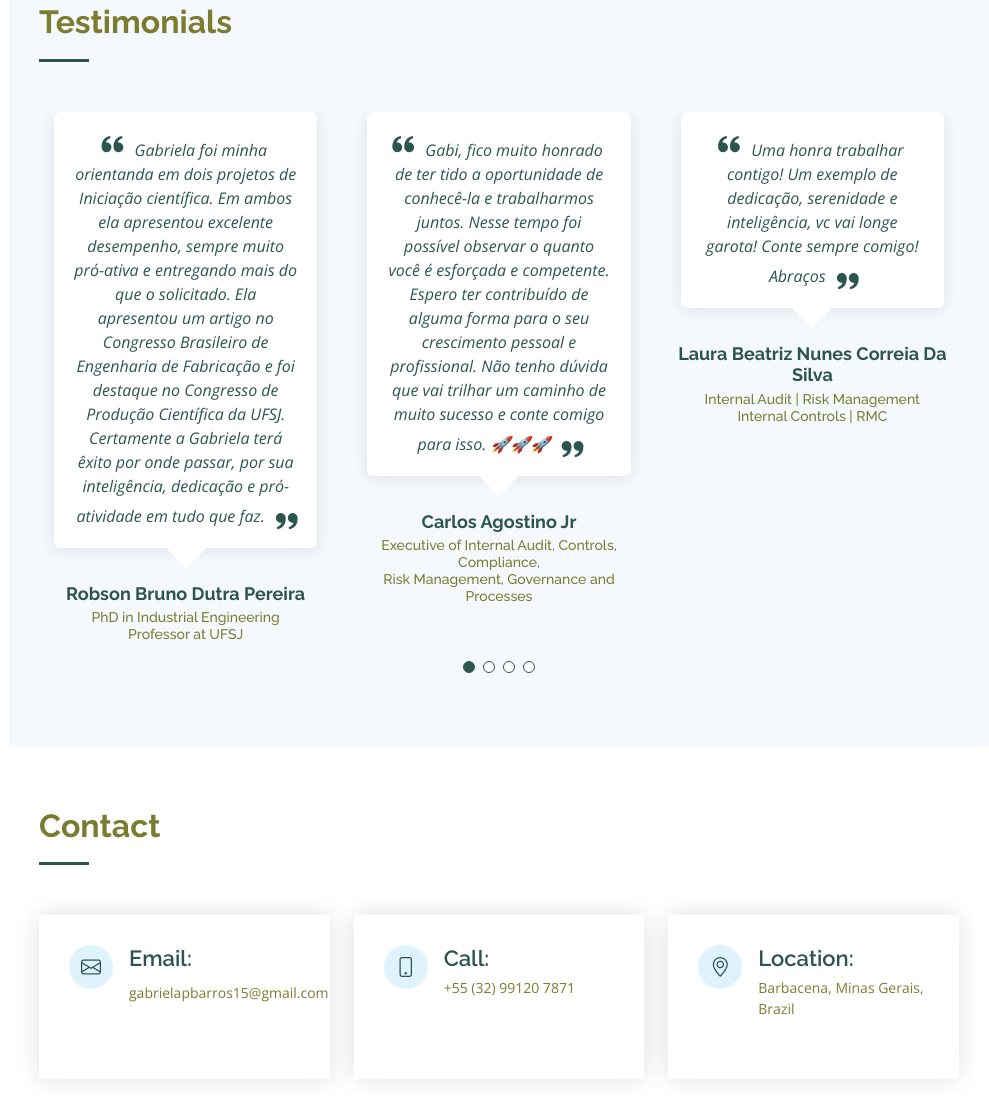
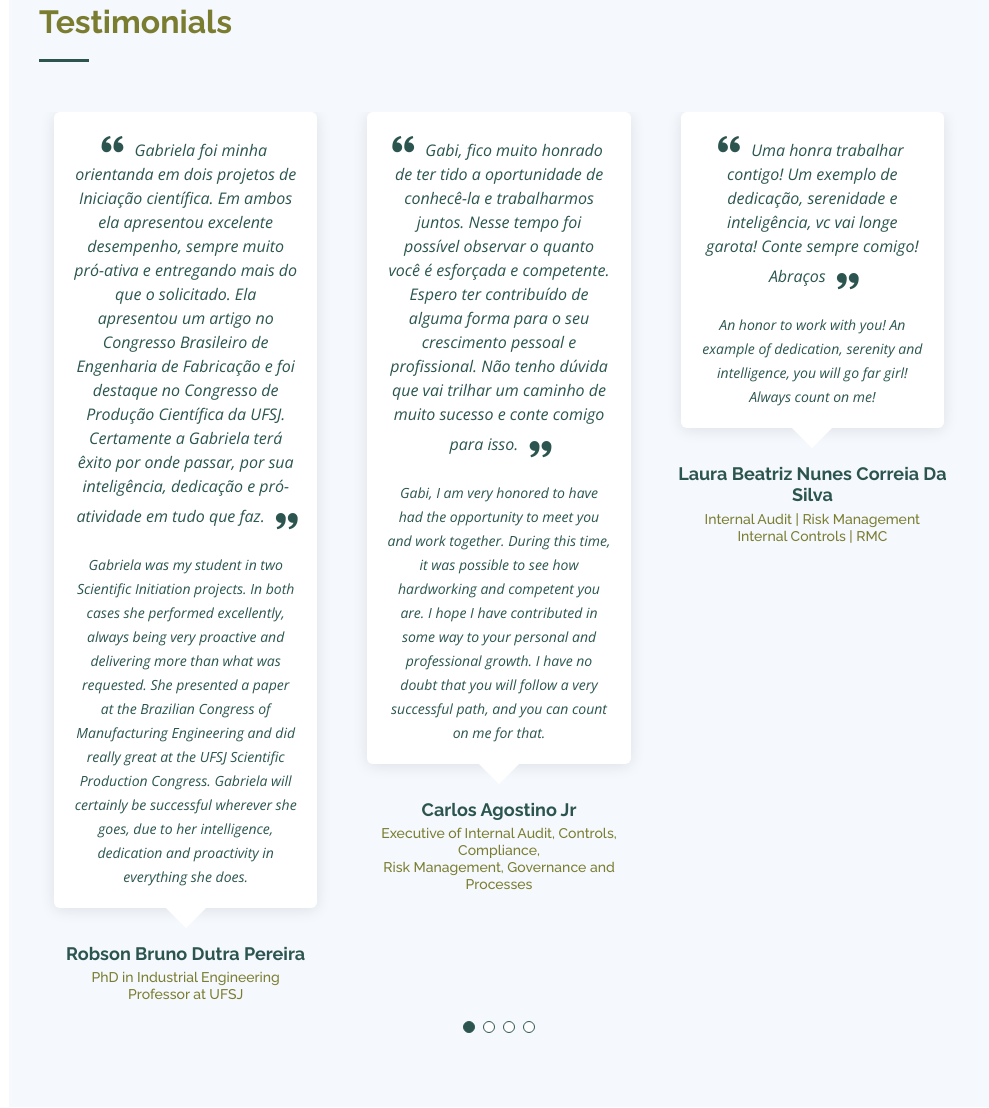
Before and after one commit to Gabriela-Pereira-Barros/Gabriela-Pereira-Barros.github.io, a plain HTML site: page english-index.html in a window 1280 px wide. Shown: the part 4507-5615 px from the top of the page, without its empty margins (291-1280 px from the left). Drawn offline with nearby package versions, Linux system fonts and the light colour scheme.

Commit message:
Colocando tradução dos depoimentos na página em inglês

```diff
--- a/assets/css/style.css
+++ b/assets/css/style.css
@@ -902,6 +902,11 @@ section {
   box-shadow: 0px 2px 15px rgba(0, 0, 0, 0.1);
 }
 
+.testimonials .testimonials-subitem {
+  font-size: 14px;
+}
+
+
 .testimonials .testimonial-item p::after {
   content: "";
   width: 0;
--- a/english-index.html
+++ b/english-index.html
@@ -527,6 +527,9 @@
                   <i class="bx bxs-quote-alt-left quote-icon-left"></i>
                   Gabriela foi minha orientanda em dois projetos de Iniciação científica. Em ambos ela apresentou excelente desempenho, sempre muito pró-ativa e entregando mais do que o solicitado. Ela apresentou um artigo no Congresso Brasileiro de Engenharia de Fabricação e foi destaque no Congresso de Produção Científica da UFSJ. Certamente a Gabriela terá êxito por onde passar, por sua inteligência, dedicação e pró-atividade em tudo que faz.
                   <i class="bx bxs-quote-alt-right quote-icon-right"></i>
+                  <br><br><span class="testimonials-subitem">
+                  Gabriela was my student in two Scientific Initiation projects. In both cases she performed excellently, always being very proactive and delivering more than what was requested. She presented a paper at the Brazilian Congress of Manufacturing Engineering and did really great at the UFSJ Scientific Production Congress. Gabriela will certainly be successful wherever she goes, due to her intelligence, dedication and proactivity in everything she does.
+                </span>
                 </p>
                 <!--<img src="assets/img/testimonials/testimonials-1.jpg" class="testimonial-img" alt="">-->
                 <h3>Robson Bruno Dutra Pereira</h3>
@@ -538,8 +541,11 @@
               <div class="testimonial-item" data-aos="fade-up" data-aos-delay="200">
                 <p>
                   <i class="bx bxs-quote-alt-left quote-icon-left"></i>
-                  Gabi, fico muito honrado de ter tido a oportunidade de conhecê-la e trabalharmos juntos. Nesse tempo foi possível observar o quanto você é esforçada e competente. Espero ter contribuído de alguma forma para o seu crescimento pessoal e profissional. Não tenho dúvida que vai trilhar um caminho de muito sucesso e conte comigo para isso. 🚀🚀🚀
+                  Gabi, fico muito honrado de ter tido a oportunidade de conhecê-la e trabalharmos juntos. Nesse tempo foi possível observar o quanto você é esforçada e competente. Espero ter contribuído de alguma forma para o seu crescimento pessoal e profissional. Não tenho dúvida que vai trilhar um caminho de muito sucesso e conte comigo para isso.
                   <i class="bx bxs-quote-alt-right quote-icon-right"></i>
+                  <br><br><span class="testimonials-subitem">
+                  Gabi, I am very honored to have had the opportunity to meet you and work together. During this time, it was possible to see how hardworking and competent you are. I hope I have contributed in some way to your personal and professional growth. I have no doubt that you will follow a very successful path, and you can count on me for that.
+                </span>
                 </p>
                 <!--<img src="assets/img/testimonials/testimonials-3.jpg" class="testimonial-img" alt="">-->
                 <h3>Carlos Agostino Jr</h3>
@@ -553,6 +559,9 @@
                   <i class="bx bxs-quote-alt-left quote-icon-left"></i>
                   Uma honra trabalhar contigo! Um exemplo de dedicação, serenidade e inteligência, vc vai longe garota! Conte sempre comigo! Abraços
                   <i class="bx bxs-quote-alt-right quote-icon-right"></i>
+                  <br><br><span class="testimonials-subitem">
+                  An honor to work with you! An example of dedication, serenity and intelligence, you will go far girl! Always count on me!
+                </span>
                 </p>
                 <!--<img src="assets/img/testimonials/testimonials-3.jpg" class="testimonial-img" alt="">-->
                 <h3>Laura Beatriz Nunes Correia Da Silva</h3>
@@ -564,8 +573,11 @@
               <div class="testimonial-item" data-aos="fade-up" data-aos-delay="100">
                 <p>
                   <i class="bx bxs-quote-alt-left quote-icon-left"></i>
-                  Gabi, que prazer foi trabalhar com você! Me inspirava em você todos os dias. Você é uma profissional incrível. De quebra, ganhei uma amiga. Sucesso sempre! ❤
+                  Gabi, que prazer foi trabalhar com você! Me inspirava em você todos os dias. Você é uma profissional incrível. De quebra, ganhei uma amiga. Sucesso sempre!
                   <i class="bx bxs-quote-alt-right quote-icon-right"></i>
+                  <br><br><span class="testimonials-subitem">
+                  Gabi, what a pleasure it was to work with you! I was inspired by you every day. You are an incredible professional. Plus, I won a friend. Success always!
+                </span>
                 </p>
                 <!--<img src="assets/img/testimonials/testimonials-2.jpg" class="testimonial-img" alt="">-->
                 <h3>Vitória Chaves</h3>
```
Also changed, not shown: index.html (+2 -2 lines).
